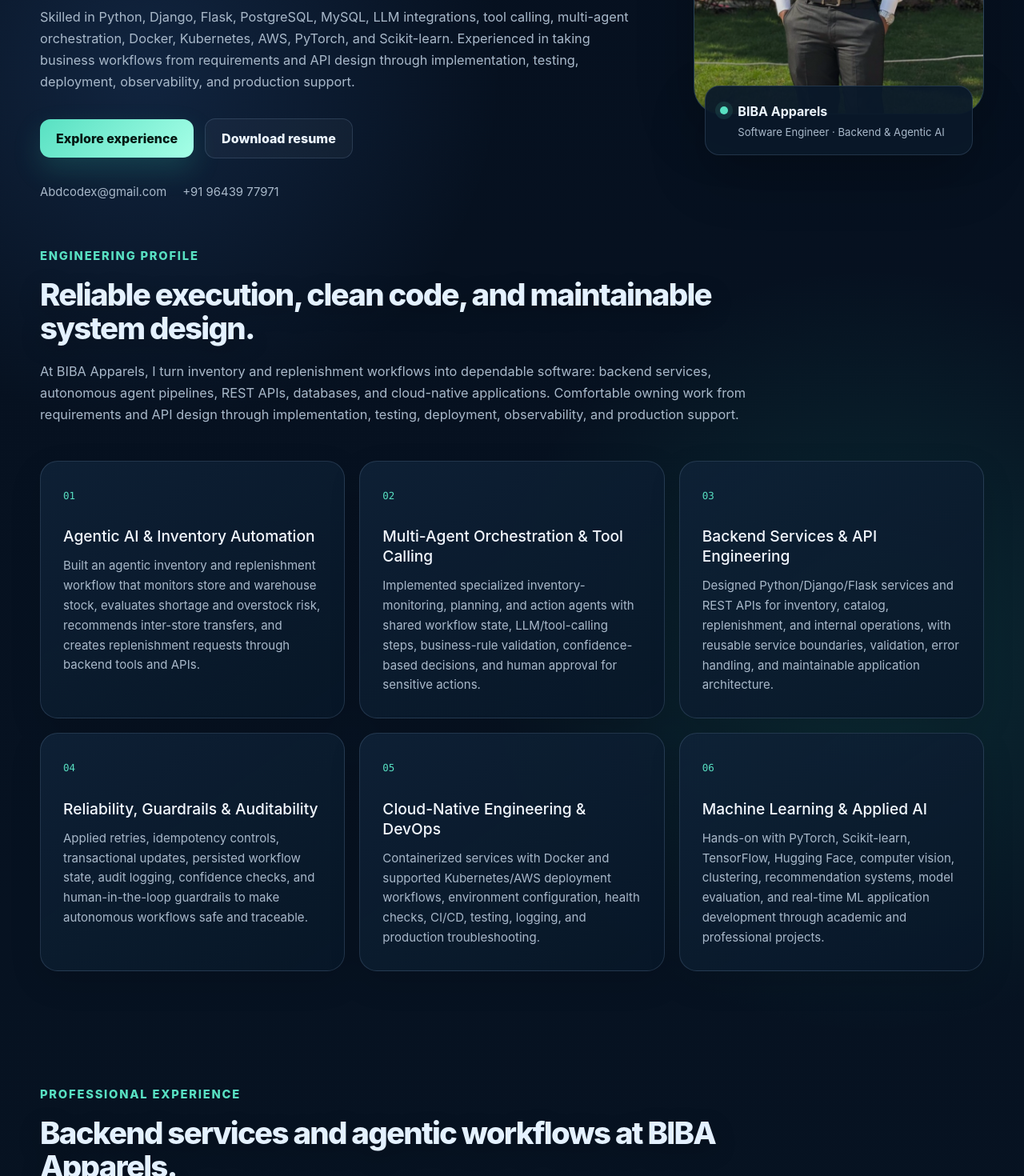
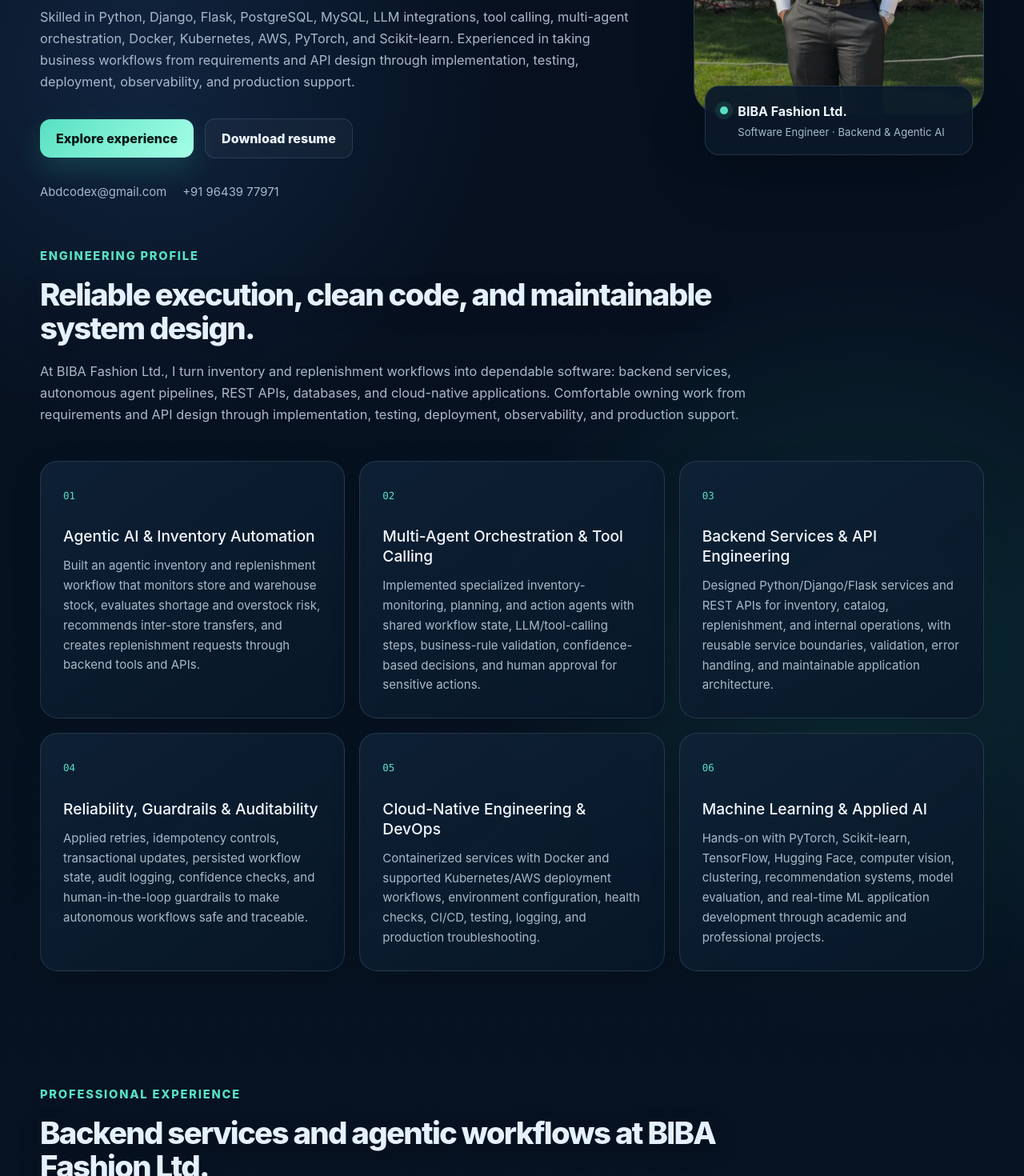
Before and after one commit to Abdcodex/portfolio, an Angular app: page / in a window 1280 px wide. Shown: the part 500-1970 px from the top of the page at 80% size. Built offline with nearby package versions, Linux system fonts and the light colour scheme.

Commit message:
Update portfolio from biba apparel to biba fashion Ltd.

```diff
--- a/src/app/about-me/about-me.component.html
+++ b/src/app/about-me/about-me.component.html
@@ -3,7 +3,7 @@
     <p class="eyebrow">Engineering profile</p>
     <h2>Reliable execution, clean code, and maintainable system design.</h2>
     <p>
-      At BIBA Apparels, I turn inventory and replenishment workflows into dependable software:
+      At BIBA Fashion Ltd., I turn inventory and replenishment workflows into dependable software:
       backend services, autonomous agent pipelines, REST APIs, databases, and cloud-native applications.
       Comfortable owning work from requirements and API design through implementation,
       testing, deployment, observability, and production support.
--- a/src/app/home/home.component.html
+++ b/src/app/home/home.component.html
@@ -33,7 +33,7 @@
     <div class="profile-card">
       <span class="status-dot"></span>
       <div>
-        <strong>BIBA Apparels</strong>
+        <strong>BIBA Fashion Ltd.</strong>
         <span>Software Engineer · Backend &amp; Agentic AI</span>
       </div>
     </div>
--- a/src/app/work-experience/work-experience.component.html
+++ b/src/app/work-experience/work-experience.component.html
@@ -1,7 +1,7 @@
 <div class="section-wrap section-block">
   <div class="section-heading compact-heading">
     <p class="eyebrow">Professional experience</p>
-    <h2>Backend services and agentic workflows at BIBA Apparels.</h2>
+    <h2>Backend services and agentic workflows at BIBA Fashion Ltd.</h2>
   </div>
 
   <div class="experience-list">
--- a/src/app/work-experience/work-experience.component.ts
+++ b/src/app/work-experience/work-experience.component.ts
@@ -23,7 +23,7 @@ interface Experience {
 export class WorkExperienceComponent {
   experiences: Experience[] = [
     {
-      company: 'BIBA APPARELS PVT. LTD.',
+      company: 'BIBA Fashion Ltd.',
       dates: 'Jun 2024 – Present',
       role: 'Software Engineer | Backend & Agentic AI',
       project: 'Agentic Inventory & Replenishment Platform',
```
Also changed, not shown: 1 other file (tests, documents, lock files or other folders).
